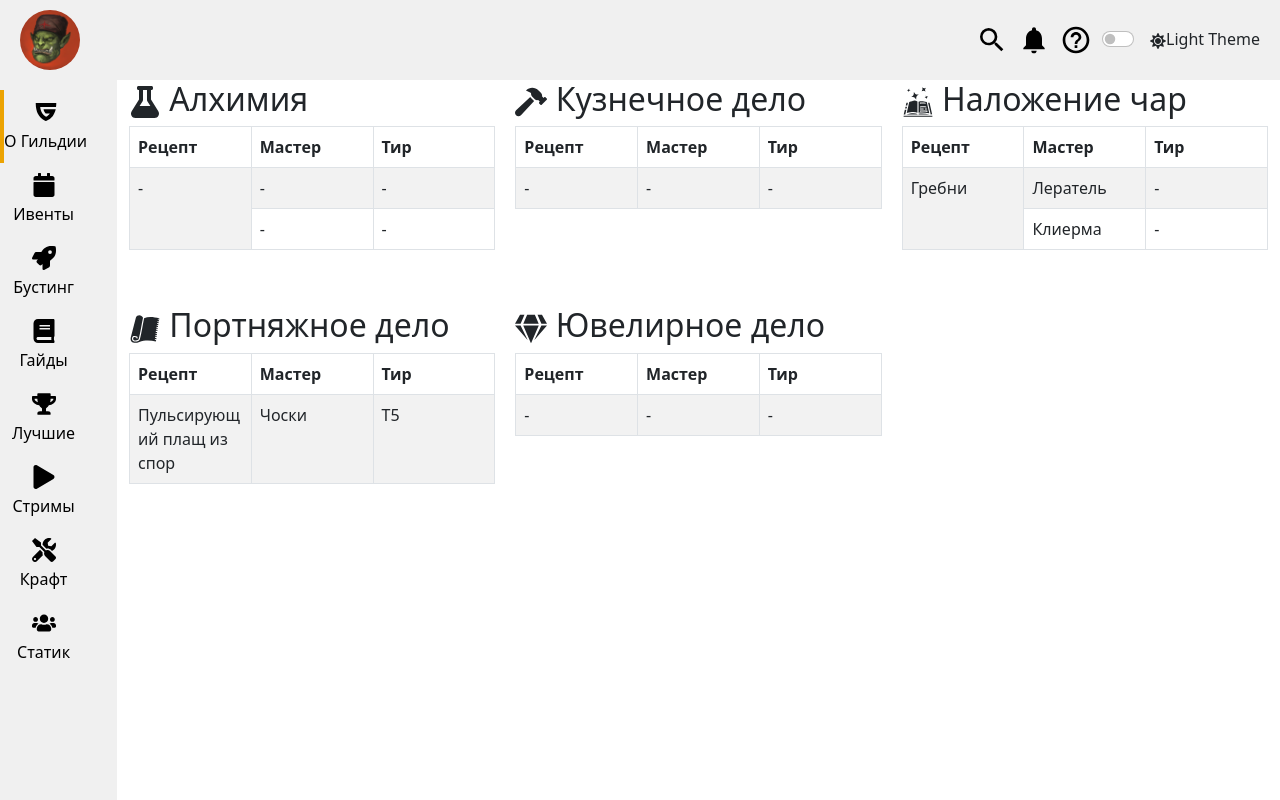
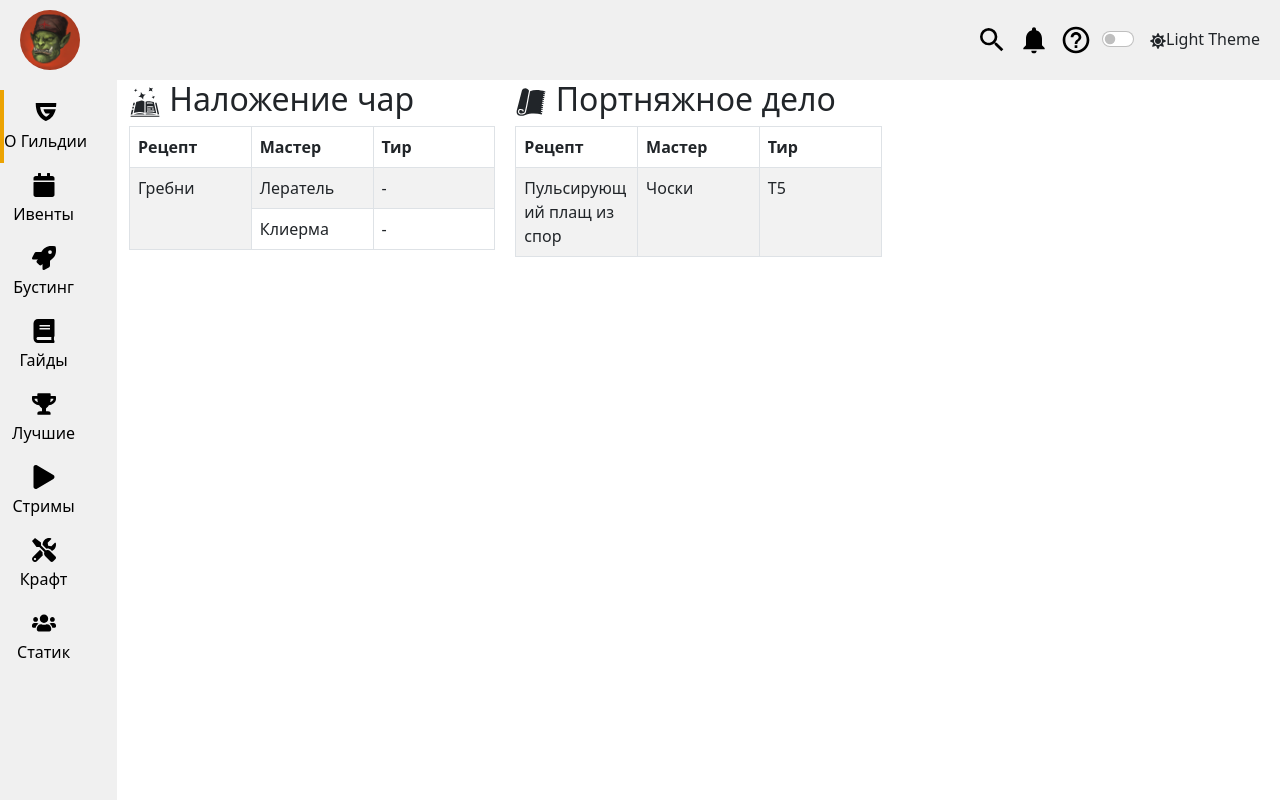
Before and after one commit to Peksal1/klyuchik-v-durku, a React (Create React App) app: page /crafting in a window 1280 px wide. Built offline with nearby package versions, Linux system fonts and the light colour scheme.

Commit message:
temp remove some professions

```diff
--- a/src/crafting/index.tsx
+++ b/src/crafting/index.tsx
@@ -1,43 +1,10 @@
 import React from "react";
 import { Container, Table } from "react-bootstrap";
-import { FaFlask, FaGem, FaHammer } from "react-icons/fa";
-import { GiSpellBook, GiRolledCloth } from "react-icons/gi";
+import { GiRolledCloth, GiSpellBook } from "react-icons/gi";
 
 import "./index.css"; // Import the CSS file for styling
 
 const data = [
-  {
-    profession: "Алхимия",
-    icon: <FaFlask />,
-    recipes: [
-      {
-        tiers: [
-          {
-            tier: "-",
-            crafters: ["-", "-"],
-            itemLevel: "-",
-          },
-        ],
-      },
-      // Add more tiers and crafters here
-    ],
-  },
-  {
-    profession: "Кузнечное дело",
-    icon: <FaHammer />,
-    recipes: [
-      {
-        tiers: [
-          {
-            tier: "-",
-            crafters: ["-"],
-            itemLevel: "-",
-          },
-        ],
-      },
-      // Add more tiers and crafters here
-    ],
-  },
   {
     profession: "Наложение чар",
     icon: <GiSpellBook />,
@@ -66,16 +33,6 @@ const data = [
             itemLevel: "T5",
           },
         ],
-      },
-      // Add more tiers and crafters here
-    ],
-  },
-  {
-    profession: "Ювелирное дело",
-    icon: <FaGem />,
-    recipes: [
-      {
-        tiers: [{ tier: "-", crafters: ["-"], itemLevel: "-" }],
       },
       // Add more tiers and crafters here
     ],
```
